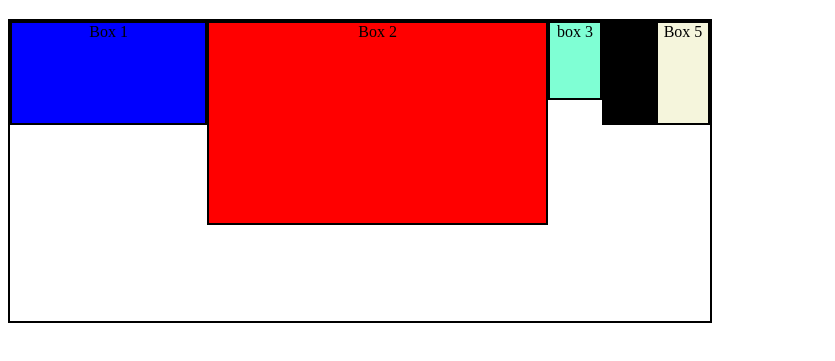
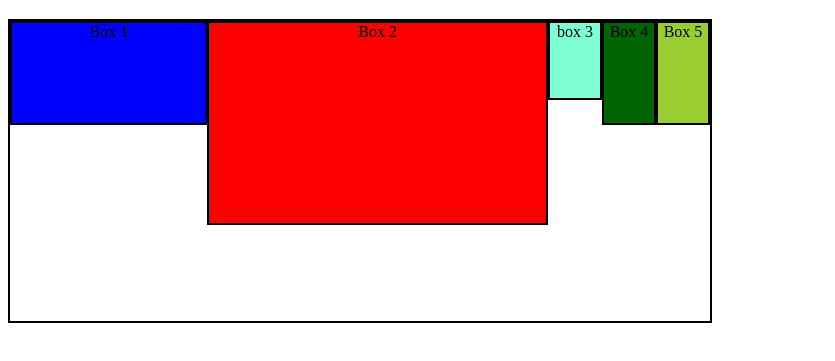
Before and after one commit to samyog777/Web_Dev, a plain HTML site: page flexBox/flex.html in a window 1280 px wide. Shown: the part 61-422 px from the top of the page, without its empty margins (0-835 px from the left). Drawn offline with Linux system fonts and the light colour scheme.

Commit message:
Flex Box

```diff
--- a/flexBox/flex.css
+++ b/flexBox/flex.css
@@ -39,9 +39,9 @@ div {
 }
 
 #box4 {
-  background-color: black;
+  background-color: darkgreen;
 }
 
 #box5 {
-  background-color: beige;
+  background-color: yellowgreen;
 }
```
